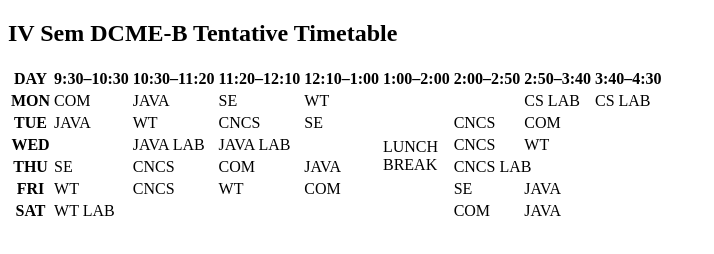
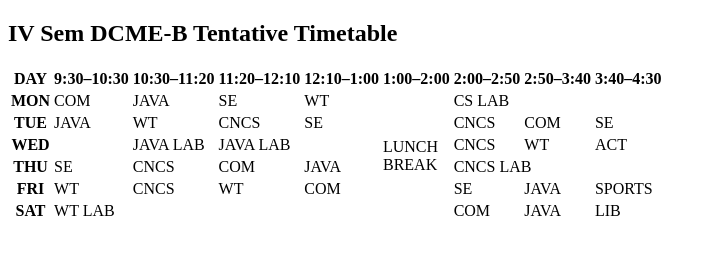
Before and after one commit to Thanuja2612/Timetable., a plain HTML site: page index.html in a window 1280 px wide. Shown: the whole page, without its empty margins (0-714 px from the left). Drawn offline with Linux system fonts and the light colour scheme.

Commit message:
Update index.html

```diff
--- a/index.html
+++ b/index.html
@@ -30,9 +30,8 @@
         <td>SE</td>
         <td>WT</td>
         <td class="lunch" rowspan="6">LUNCH<br>BREAK</td>
-        <td></td>
-        <td>CS LAB</td>
-        <td>CS LAB</td>
+        <td colspan="3">CS LAB</td>
+
     </tr>
 
     <tr>
@@ -43,7 +42,7 @@
         <td>SE</td>
         <td>CNCS</td>
         <td>COM</td>
-        <td></td>
+        <td>SE</td>
     </tr>
 
     <tr>
@@ -54,7 +53,7 @@
         <td></td>
         <td>CNCS</td>
         <td>WT</td>
-        <td></td>
+        <td>ACT</td>
     </tr>
 
     <tr>
@@ -74,7 +73,7 @@
         <td>COM</td>
         <td>SE</td>
         <td>JAVA</td>
-        <td></td>
+        <td>SPORTS</td>
     </tr>
 
     <tr>
@@ -82,7 +81,7 @@
         <td colspan="4">WT LAB</td>
         <td>COM</td>
         <td>JAVA</td>
-        <td></td>
+        <td>LIB</td>
     </tr>
 </table>
 
```
